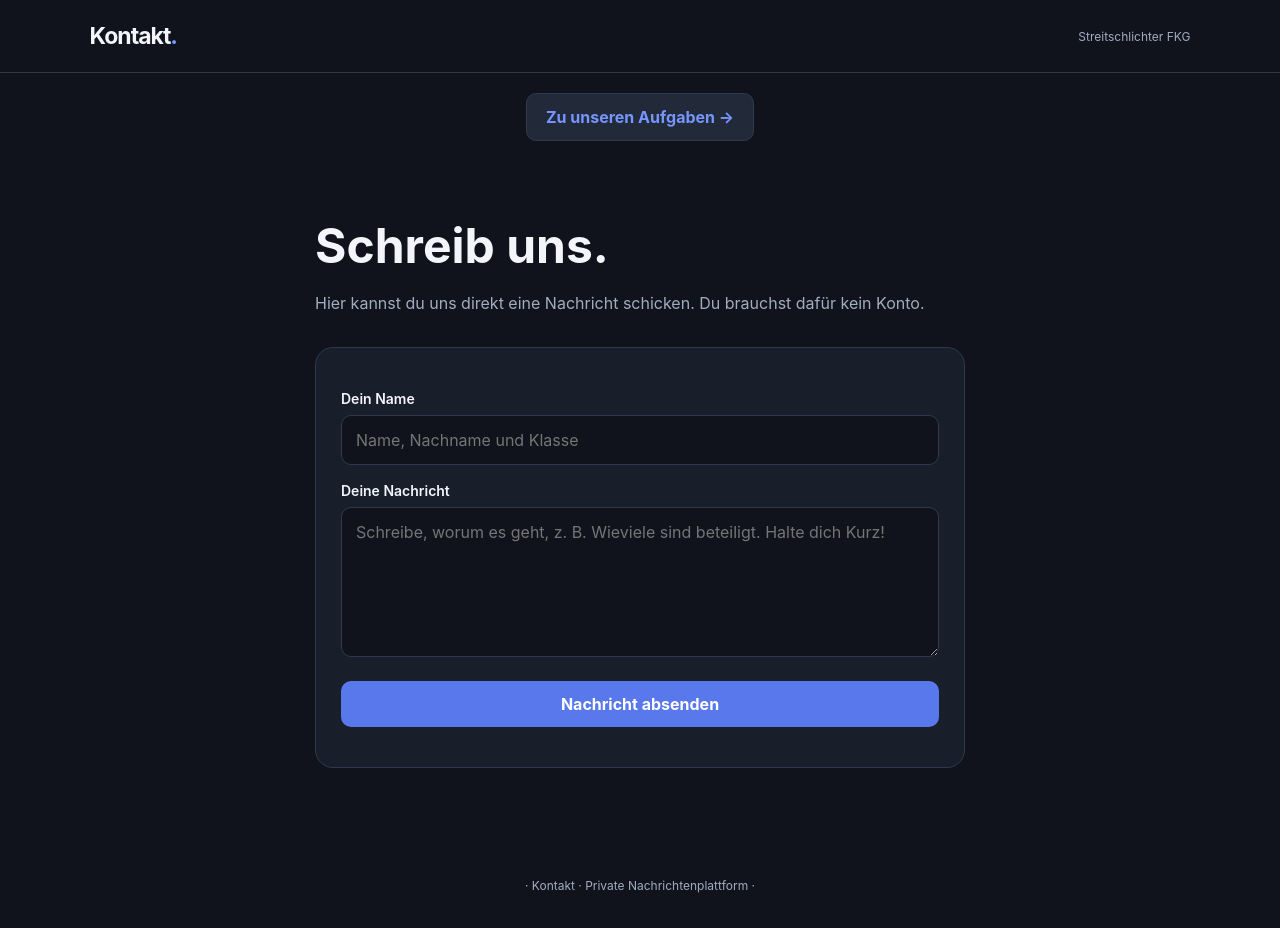
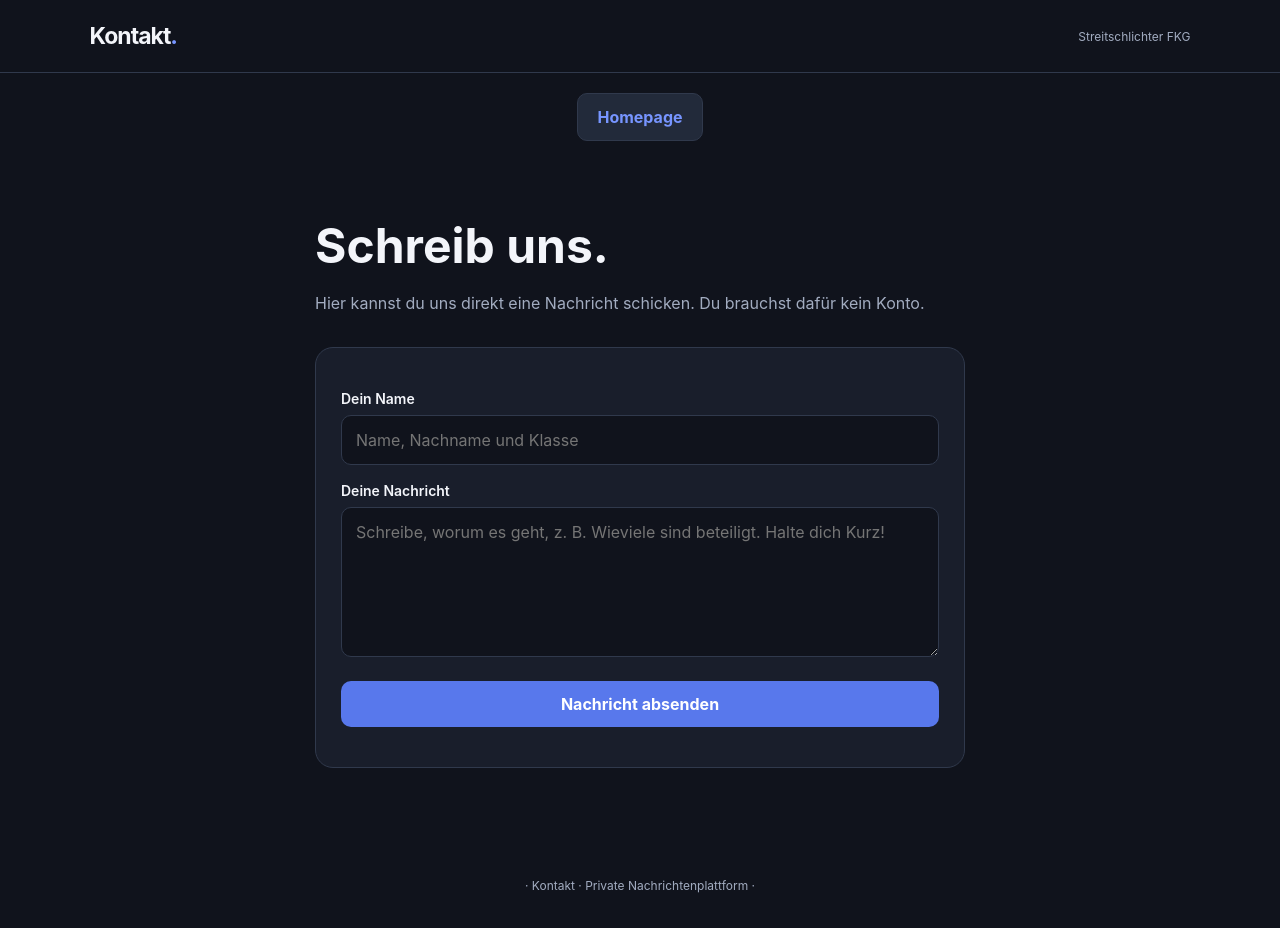
Before and after one commit to streitschlichter-fkg/Kontakt, a plain HTML site: page index.html in a window 1280 px wide. Drawn offline with Linux system fonts and the light colour scheme; a script that the page names is missing.

Commit message:
Update link to Homepage in index.html

```diff
--- a/index.html
+++ b/index.html
@@ -144,7 +144,7 @@ a { color: var(--accent); }
 </header>
 
 <div style="text-align:center; padding-top:20px;">
-  <a href="https://streitschlichter-fkg.github.io/Aufgaben/"
+  <a href="https://streitschlichter-fkg.github.io/Homepage/"
      style="
        display:inline-block;
        background:#222a3a;
@@ -155,7 +155,7 @@ a { color: var(--accent); }
        font-weight:650;
        border:1px solid #30394c;
      ">
-    Zu unseren Aufgaben →
+    Homepage
   </a>
 </div>
 
```
